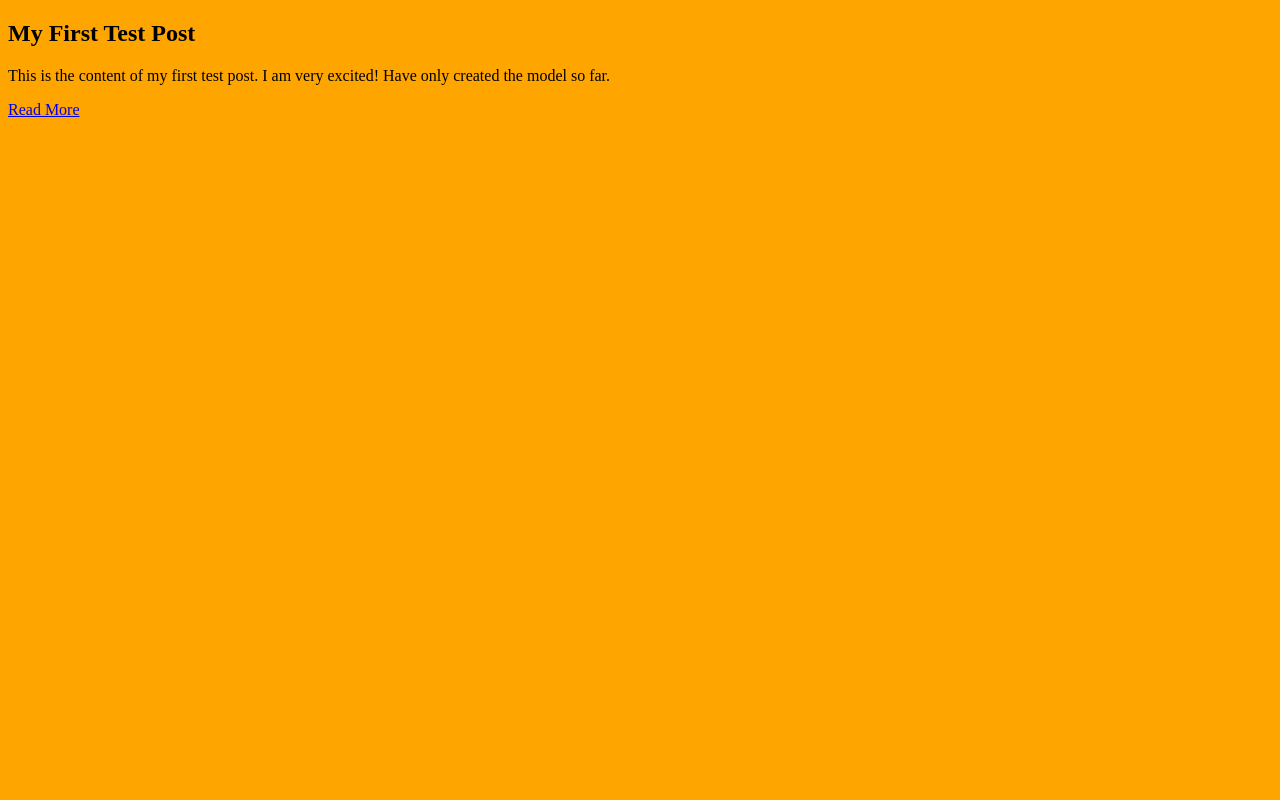
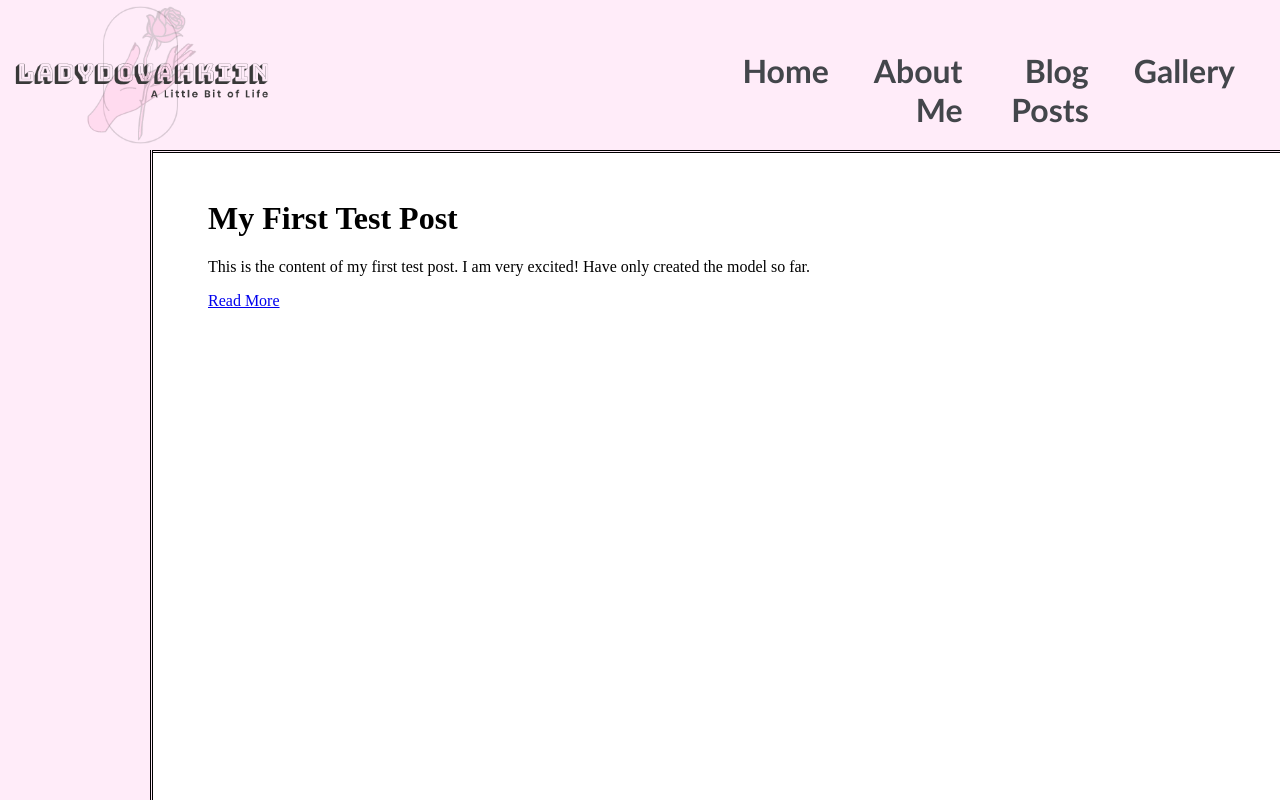
Before and after one commit to emilyava0804/PersonalBlog, a Django app: page / in a window 1280 px wide. Run offline with Django 3.2, Linux system fonts and the light colour scheme; data comes from the database, SQL or seed files in the repository.

Commit message:
Adding base.html styling and empty navbar links

```diff
--- a/blog/settings.py
+++ b/blog/settings.py
@@ -118,4 +118,8 @@ USE_TZ = True
 # Static files (CSS, JavaScript, Images)
 # https://docs.djangoproject.com/en/3.0/howto/static-files/
 
-STATIC_URL = '/static/'
+STATIC_URL = 'home/static/'
+
+STATICFILES_DIRS = [
+    os.path.join(BASE_DIR, "static"),
+]
--- a/home/static/home/style.css
+++ b/home/static/home/style.css
@@ -1,7 +1,40 @@
-body {
-	background-color: orange;
+.header {
+	height: 150px;
+	width: 100%;
+	position: fixed;
+	left: 0;
+    right: 0;
+    top: 0;
+    background-color: #FFECF9;
 }
 
-div {
-	background-color: orange
+.row {
+	display: flex;
 }
+
+.logo {
+	height: 150px;
+}
+
+.sidebar {
+	height: 100%;
+	width: 150px;
+	position: fixed;
+	left: 0;
+	top: 0;
+	bottom: 0;
+	background-color: #FFECF9;
+}
+
+.directives {
+	text-align: right;
+	color: #43464B;
+	padding-top: 30px;
+	padding-right: 45px;
+	font-family:Trebuchet MS, sans-serif;
+}
+
+.content {
+	margin-left: 200px;
+	margin-top: 200px;
+}
--- a/home/templates/base.html
+++ b/home/templates/base.html
@@ -9,14 +9,27 @@
 		<link rel="stylesheet" href="{% static 'home/style.css' %}">
 
 	</head>
+
 	<body>
-	<style type="text/css">
-	</style>
 		<!-- Navbar here -->
+		<div class="header" style="border-bottom: double;">
+			<div class="row">
+				<h1 class="directives" style="margin-left: 58%;">Home</h1>
+				<h1 class="directives">About Me</h1>
+				<h1 class="directives">Blog Posts</h1>
+				<h1 class="directives">Gallery</h1>
+			</div>
+			<div class="sidebar" style="border-right: double;">
+				<img src="{% static 'home/images/mylogo.png' %}" id="Logo" alt="logo" class="logo">
+			</div>
+		</div>
 
+
+		<div class="content">
 		{% block content %}
 		<!-- Content of other html files goes here -->
 		{% endblock content %}
+		</div>
 
 		<!-- Footer here -->
 
--- a/home/templates/index.html
+++ b/home/templates/index.html
@@ -2,12 +2,11 @@
 {% load static %}
 
 {% block content %}
-<style type="text/css"></style>
 
-<div>
+<div class="post-list">
 	{% for post in post_list %}
 	<div>
-		<h2>{{ post.title }}</h2>
+		<h1>{{ post.title }}</h1>
 		<p>{{post.content|slice:":150"}}</p>
 		<a href="{% url 'post_detail' post.slug %}">Read More </a>
 	</div>
```
Also changed, not shown: home/static/home/images/mylogo.png (added). Lines whose indentation alone changed are shown as unchanged.
